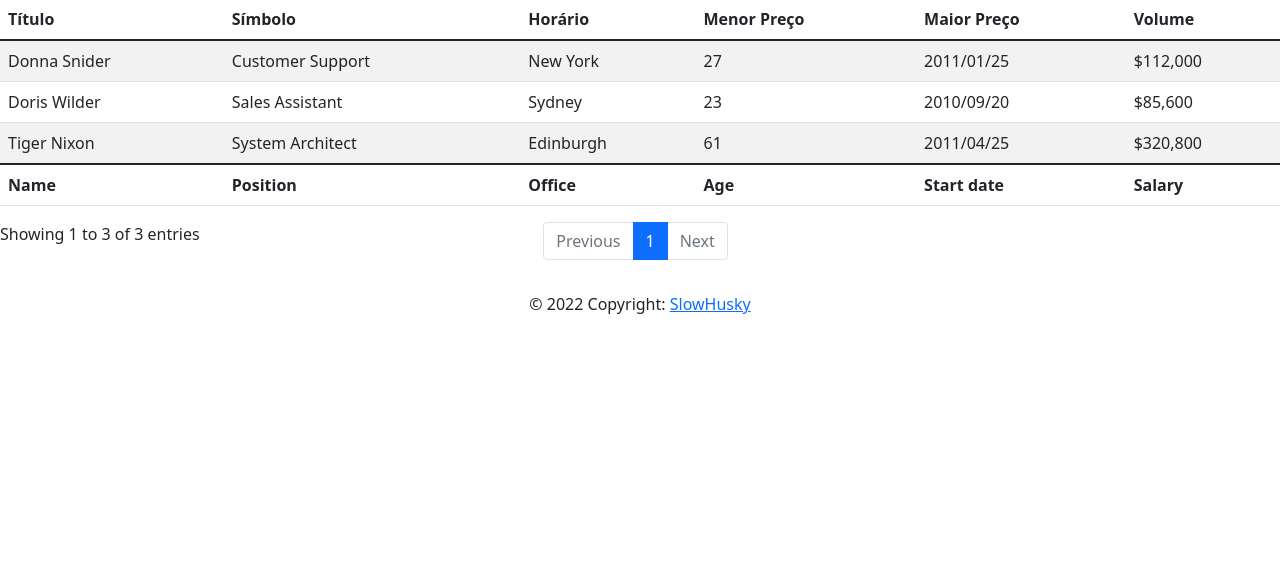
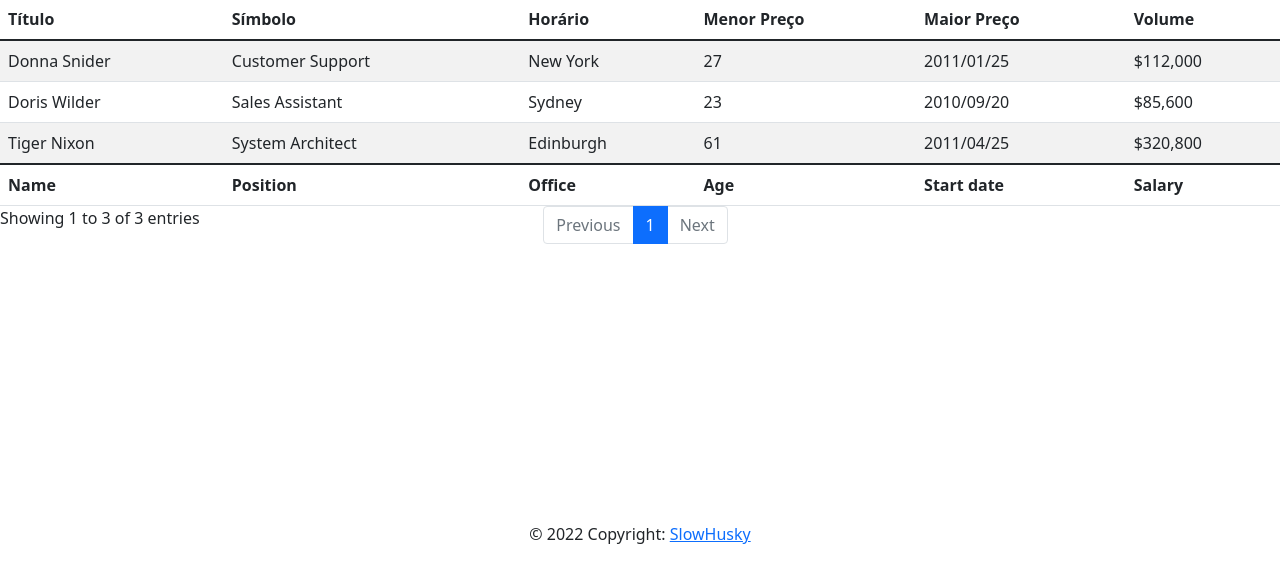
Before and after one commit to SlowHusky/Paper-Sniffer-Dog, a Django app: template papersnifferdog/getpapers/templates/getpapers/index.html in a window 1280 px wide. Shown: the part 238-800 px from the top of the page. Run offline with Django 4.2, Linux system fonts and the light colour scheme; the template is opened without the code that fills it, so the values that code supplies are empty; parts of the project's set-up code (start-up, migrations or seed data) failed here and were passed over; some libraries are stand-ins or nearby versions.

Commit message:
Correção das páginas webs

```diff
--- a/papersnifferdog/getpapers/templates/getpapers/empresas.html
+++ b/papersnifferdog/getpapers/templates/getpapers/empresas.html
@@ -6,8 +6,8 @@
 <h2>Últimos dados:{{paper}}</h2>
 
 
-
-<table id="example" class="table table-striped"  style="width:100%">
+<div class="row d-flex justify-content-center">
+<table id="example" class="table table-striped"  style="width:50%">
     <thead>
         <tr>
             <th>Item: Value</th>
@@ -106,7 +106,7 @@
         </tr>
     </tfoot>
 </table>
-
+</div>
 {% include 'getpapers/footer.html' %}
 
 {% endblock content %}
--- a/papersnifferdog/getpapers/templates/getpapers/footer.html
+++ b/papersnifferdog/getpapers/templates/getpapers/footer.html
@@ -1,5 +1,5 @@
 <!-- Footer -->
-<footer class="page-footer font-small blue">
+<footer class="page-footer font-small blue footer">
 
     <!-- Copyright -->
     <div class="footer-copyright text-center py-3">© 2022 Copyright:
--- a/papersnifferdog/getpapers/templates/getpapers/header.html
+++ b/papersnifferdog/getpapers/templates/getpapers/header.html
@@ -17,10 +17,20 @@
 
         $(document).ready(function() {
             $('#example').DataTable();
+            $('#example').css("margin", "0 auto");
         } );
 
 
     </script>
+    <style>
+      .footer {
+         position: fixed;
+         left: 0;
+         bottom: 0;
+         width: 100%;
+         text-align: center;
+      }
+      </style>
 </head>
 <body>
     <nav class="navbar navbar-expand-md navbar-dark bg-dark mb- "><a class="navbar-brand" href="{% url 'index' %}">Paper Sniffer Dog</a>
@@ -36,7 +46,7 @@
                 <a class="nav-link" href="#">Empresas</a>
               </li>
               <li class="nav-item">
-                <a class="nav-link" href="#">Monitor</a>
+                <a class="nav-link" href="/getpapers/monitor">Monitor</a>
               </li>
             </ul>
     </nav>
```
